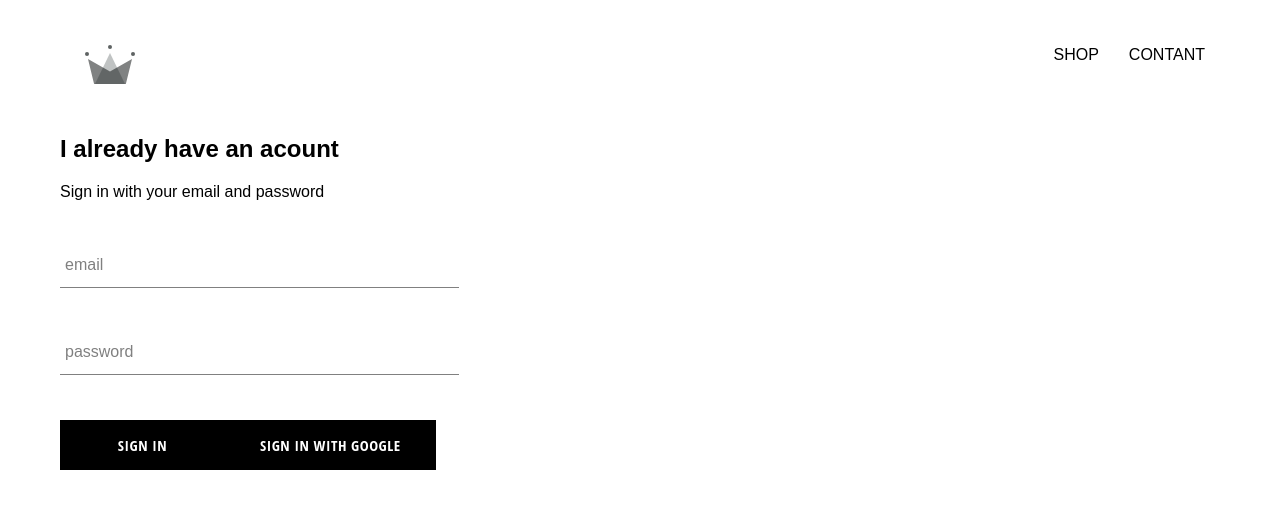
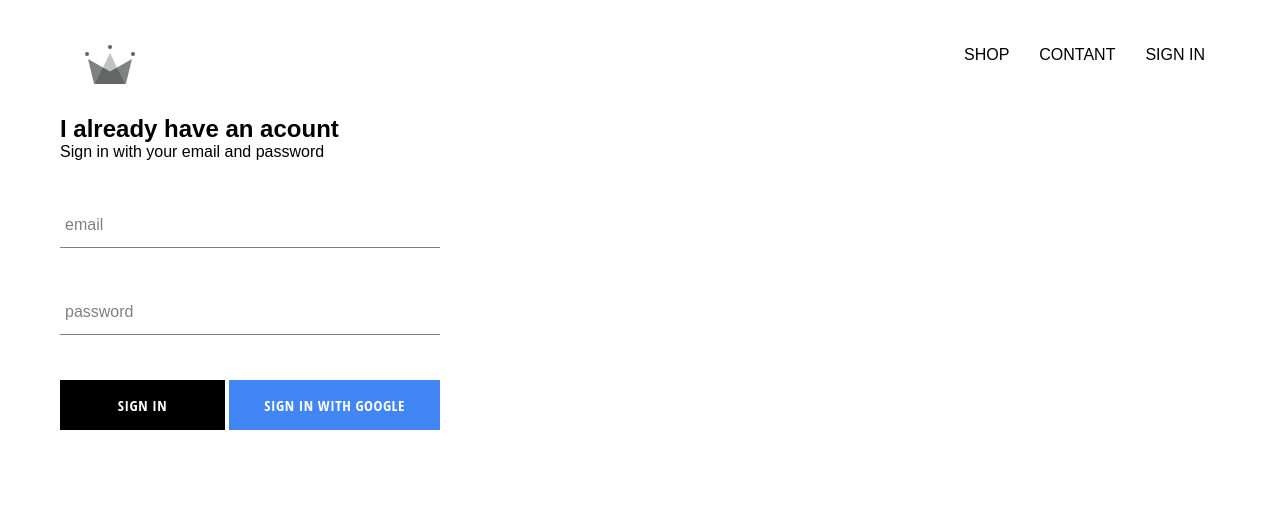
Before and after one commit to mamulini/crawn-clothing, a React (Create React App) app: page /signin in a window 1280 px wide. Shown: the top 508 px of the page. Built offline with nearby package versions, Linux system fonts and the light colour scheme; no server answers; a web font is replaced by a local one.

Commit message:
integrating firebase google sign in to application

```diff
--- a/src/App.css
+++ b/src/App.css
@@ -1,3 +1,9 @@
+*{
+  box-sizing: border-box;
+  padding: 0;
+  margin: 0;
+}
+
 body{
   font-family: 'Open Sans Condenced', sans-serif;
   padding: 20px 60px;
--- a/src/App.js
+++ b/src/App.js
@@ -4,12 +4,36 @@
 import ShopPage from './pages/shop/shop.component';
 import Header from './components/header/header.component';
 import SigninAndRegister from './pages/sign-in-and-register/sign-in-and-register.component';
+import { auth } from './firebase/firebase.utils';
 import './App.css';
 
-function App() {
+class App extends React.Component {
+  constructor() {
+    super();
+
+    this.state = {
+      currentUser: null
+    };
+  }
+
+  unsubscribeFromAuth = null;
+
+  componentDidMount() {
+    this.unsubscribeFromAuth = auth.onAuthStateChanged(user => {
+      this.setState({ currentUser: user });
+
+      console.log(user);
+    });
+  }
+
+  componentWillUnmount() {
+    this.unsubscribeFromAuth();
+  }
+
+  render() {
     return (
       <div>
-      <Header />
+        <Header currentUser={this.state.currentUser} />
         <Switch>
           <Route exact path="/" component={HomePage} />
           <Route exact path="/shop" component={ShopPage} />
@@ -18,5 +42,6 @@
       </div>
     );
   }
+}
 
 export default App;
--- a/src/components/collection-preview/collection-preview.component.jsx
+++ b/src/components/collection-preview/collection-preview.component.jsx
@@ -18,7 +18,7 @@
 
 CollectionPreview.propTypes = {
   title: PropTypes.string,
-  items: PropTypes.object
+  items: PropTypes.array
 };
 
 export default CollectionPreview;
--- a/src/components/custom-button/custom-button.component.jsx
+++ b/src/components/custom-button/custom-button.component.jsx
@@ -2,14 +2,18 @@
 import PropTypes from 'prop-types';
 import './custom-button.scss';
 
-const CustomButton = ({ children, ...otherProps }) => (
-  <button className="custom-button" {...otherProps}>
+const CustomButton = ({ children, isGoggleSignIn, ...otherProps }) => (
+  <button
+    className={`${isGoggleSignIn ? 'google-sign-in' : ''} custom-button`}
+    {...otherProps}
+  >
     {children}
   </button>
 );
 
 CustomButton.propTypes = {
-  children: PropTypes.string
+  children: PropTypes.string,
+  isGoggleSignIn: PropTypes.bool
 };
 
 export default CustomButton;
--- a/src/components/custom-button/custom-button.scss
+++ b/src/components/custom-button/custom-button.scss
@@ -15,8 +15,18 @@
     cursor: pointer;
 
     &:hover {
-      background-color: white;
+      background-color: #ffffff;
       color: black;
       border: 1px solid black;
     }
+
+    &.google-sign-in{
+      background-color: #4285f4;
+      color: #ffffff;
+
+      &:hover{
+        background-color: #357ae8;
+        border: none;
+      }
+    }
   }
--- a/src/components/header/header.component.jsx
+++ b/src/components/header/header.component.jsx
@@ -1,9 +1,11 @@
 import React from 'react';
 import { Link } from 'react-router-dom';
 import { ReactComponent as Logo } from '../../assets/logo_crown.svg';
+import { auth } from '../../firebase/firebase.utils';
+import PropTypes from 'prop-types';
 import './header.scss';
 
-const Header = () => (
+const Header = ({ currentUser }) => (
   <div className="header">
     <Link to="/" className="logo-container">
       <Logo className="logo" />
@@ -15,8 +17,21 @@
       <Link to="/shop" className="option">
         CONTANT
       </Link>
+      {currentUser ? (
+        <div className="option" onClick={() => auth.signOut()}>
+          SIGN OUT
+        </div>
+      ) : (
+        <Link to="/signin" className="option">
+          SIGN IN
+        </Link>
+      )}
     </div>
   </div>
 );
 
+Header.propTypes = {
+  currentUser: PropTypes.object
+};
+
 export default Header;
--- a/src/components/header/header.scss
+++ b/src/components/header/header.scss
@@ -17,6 +17,7 @@
       display: flex;
       align-items: center;
       justify-content: flex-end;
+      cursor: pointer;
 
       .option {
         padding: 10px 15px;
--- a/src/components/sign-in/sign-in.component.jsx
+++ b/src/components/sign-in/sign-in.component.jsx
@@ -51,10 +51,12 @@
             label="password"
             required
           />
-          <CustomButton type="submit">Sign in</CustomButton>
-          <CustomButton onClick={signInWithGoogle}>
-            Sign in with Google
-          </CustomButton>
+          <div className="buttons">
+            <CustomButton type="submit">Sign in</CustomButton>
+            <CustomButton onClick={signInWithGoogle} isGoggleSignIn>
+              Sign in with Google
+            </CustomButton>
+          </div>
         </form>
       </div>
     );
--- a/src/components/sign-in/sign-in.scss
+++ b/src/components/sign-in/sign-in.scss
@@ -1,9 +1,14 @@
 .sign-in{
-    width: 30vw;
+    width: 380px;
     display: flex;
     flex-direction: column;
 
     .title{
         margin: 10px 0;
     }
+
+    .buttons{
+        display: flex;
+        justify-content: space-between;
+    }
 }
```
Lines whose indentation alone changed are shown as unchanged.
